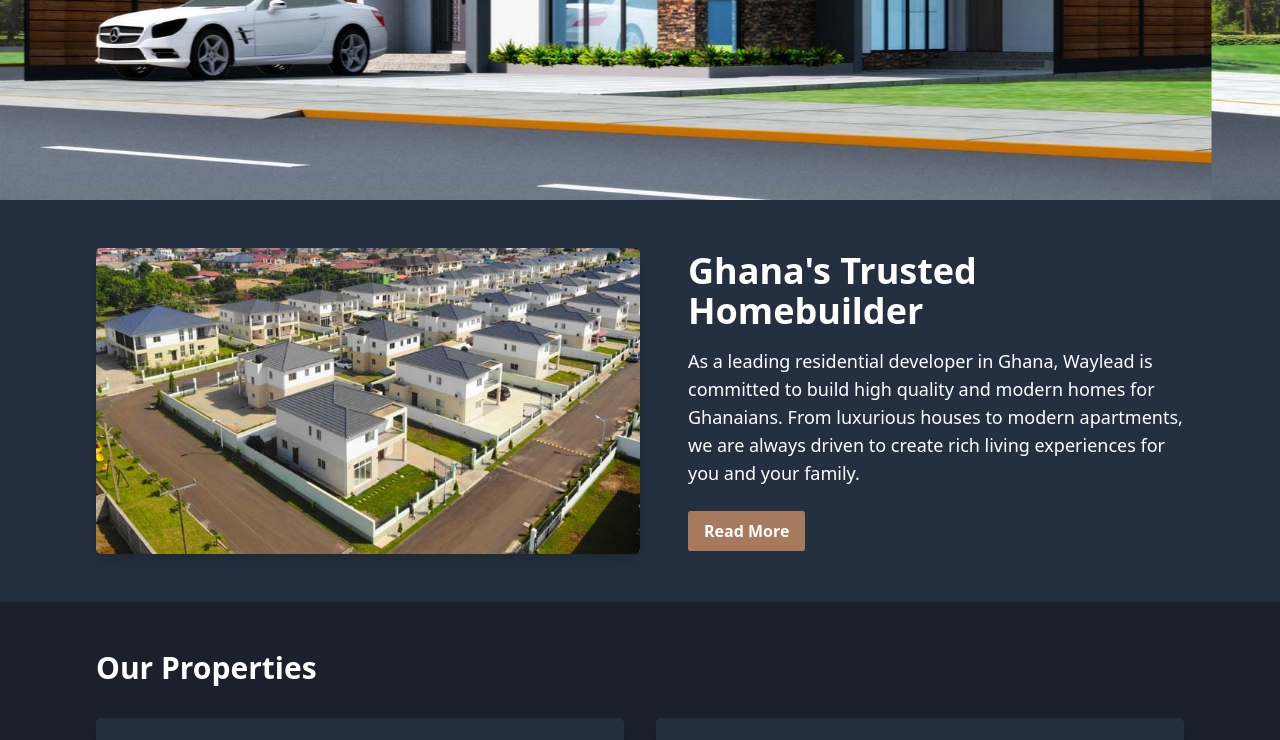
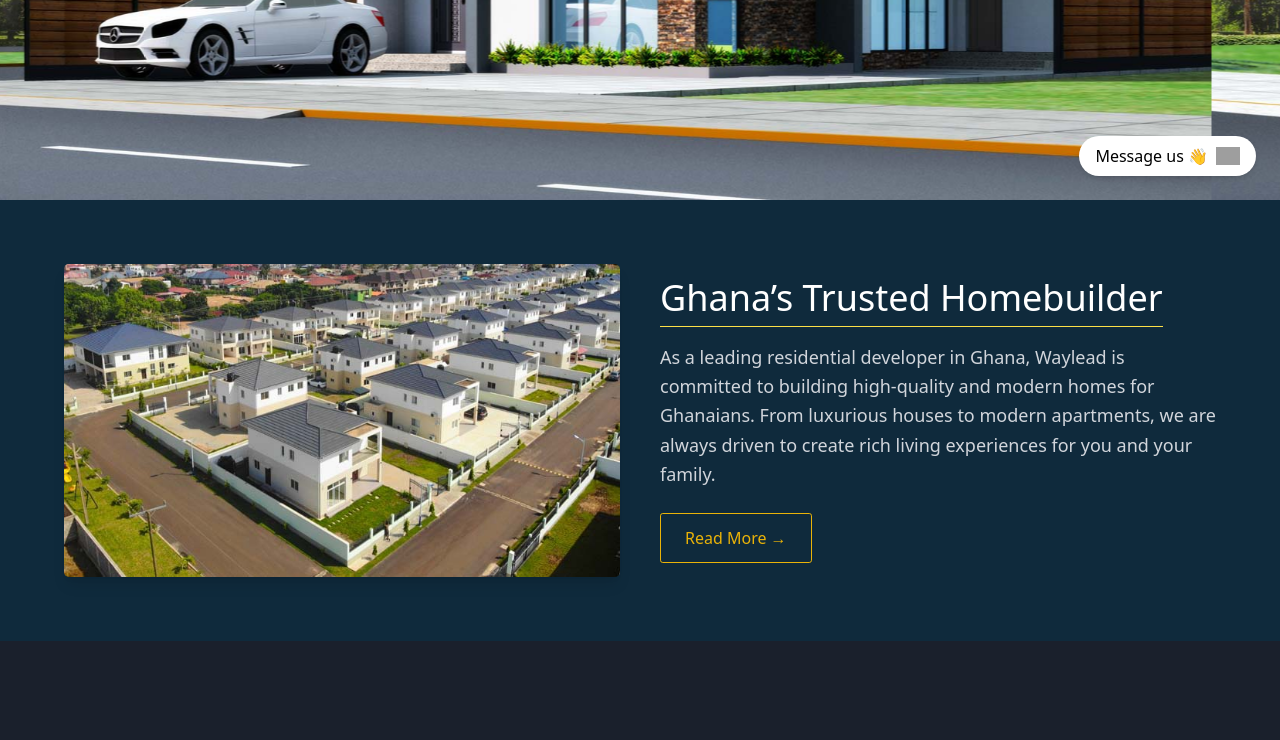
Before and after one commit to Eric-Eddie-Kabutey/standard-homes, a Next.js app: page / in a window 1280 px wide. Shown: the part 600-1340 px from the top of the page. Built offline with nearby package versions, Linux system fonts and the light colour scheme; grey boxes are pictures that could not be loaded.

Commit message:
OurProperties.jsx & HomeBuilderSection

```diff
--- a/app/(root)/page.jsx
+++ b/app/(root)/page.jsx
@@ -1,6 +1,6 @@
 import React from "react";
 import Hero from "@/components/Hero/Hero";
-import HeroSection from "@/components/HeroSection/HeroSection";
+import HomeBuilderSection from "../../components/HomeBuilderSection/HomeBuilderSection";
 import OurProperties from "../../components/OurProperties/OurProperties";
 import NewsAndMedia from "../../components/NewsAndMedia/NewsAndMedia";
 
@@ -8,7 +8,7 @@
   return (
     <>
       <Hero />
-      <HeroSection />
+      <HomeBuilderSection />
       <OurProperties />
       <NewsAndMedia />
     </>
--- a/components/HeroSection/HeroSection.jsx
+++ /dev/null
@@ -1,37 +0,0 @@
-import React from 'react';
-import Image from 'next/image';
-import Link from 'next/link';
-
-const HeroSection = () => {
-  return (
-    <section className="bg-[#242F3F] py-12 px-6 md:px-24 text-white">
-      <div className="container mx-auto flex flex-col md:flex-row items-center">
-        <div className="md:w-1/2"> {/* Image container */}
-          <Image
-            src="/home-about.jpg"
-            alt="Waylead Homes"
-            width={600}
-            height={400}
-            className="rounded-lg shadow-lg"
-          />
-        </div>
-        <div className="md:w-1/2 md:pl-12 mt-6 md:mt-0">
-          <h1 className="text-4xl font-bold mb-4">Ghana's Trusted Homebuilder</h1>
-          <p className="text-lg mb-6">
-            As a leading residential developer in Ghana, Waylead is committed to build high quality
-            and modern homes for Ghanaians. From luxurious houses to modern apartments, we
-            are always driven to create rich living experiences for you and your family.
-          </p>
-          <Link href="/read-more"> {/* Replace with your "Read More" link */}
-            <button className="bg-[#A7795D] hover:bg-[#91644A] text-white font-bold py-2 px-4 rounded-md mr-4">
-              Read More
-            </button>
-          </Link>
-
-        </div>
-      </div>
-    </section>
-  );
-};
-
-export default HeroSection;
--- /dev/null
+++ b/components/HomeBuilderSection/HomeBuilderSection.jsx
@@ -0,0 +1,49 @@
+import Image from "next/image";
+
+export default function TrustedHomebuilder() {
+  return (
+    <div className="bg-[#0F2A3C] text-white py-16 px-6 md:px-16">
+      <div className="max-w-7xl mx-auto">
+        {/* Main Content Section */}
+        <div className="flex flex-col md:flex-row items-center gap-10">
+          {/* Image Section */}
+          <div className="w-full md:w-1/2">
+            <Image
+              src="/home-about.jpg" // Replace with actual image path
+              alt="Modern Homes"
+              width={700}
+              height={450}
+              className="rounded-lg shadow-lg"
+            />
+          </div>
+
+          {/* Text Section */}
+          <div className="w-full md:w-1/2">
+            <h2 className="text-4xl font-light relative inline-block">
+              Ghana’s Trusted Homebuilder
+              <span className="block w-full border-t border-yellow-300 mt-2"></span>
+            </h2>
+            <p className="text-lg text-gray-300 mt-4 leading-relaxed">
+              As a leading residential developer in Ghana, Waylead is committed
+              to building high-quality and modern homes for Ghanaians. From
+              luxurious houses to modern apartments, we are always driven to
+              create rich living experiences for you and your family.
+            </p>
+
+            {/* Read More Button */}
+            <button className="mt-6 px-6 py-3 border border-yellow-500 text-yellow-500 rounded-md hover:bg-yellow-500 hover:text-black transition">
+              Read More →
+            </button>
+          </div>
+        </div>
+
+
+        {/* WhatsApp Button */}
+        <div className="fixed bottom-6 right-6 flex items-center space-x-2 bg-white text-black px-4 py-2 rounded-full shadow-md hover:bg-gray-200 transition">
+          <span className="font-medium">Message us 👋</span>
+          <Image src="https://upload.wikimedia.org/wikipedia/commons/6/6b/WhatsApp.svg" alt="WhatsApp" width={24} height={24} />
+        </div>
+      </div>
+    </div>
+  );
+}
--- a/components/OurProperties/OurProperties.jsx
+++ b/components/OurProperties/OurProperties.jsx
@@ -33,7 +33,14 @@
   return (
     <section className="bg-[#1A202C] py-12 px-6 md:px-24 text-white">
       <div className="container mx-auto">
-        <h1 className="text-3xl font-bold mb-8">Our Properties</h1>
+        {/* Our Properties Section */}
+        <div className="mt-16">
+          <h3 className="text-3xl font-light relative inline-block">
+            Our Properties
+            <span className="block w-full border-t border-yellow-300 mt-2"></span>
+          </h3>
+        </div>
+        <br />
         <div className="grid grid-cols-1 md:grid-cols-2 gap-8">
           {properties.map((property, index) => (
             <div key={index} className="bg-[#242F3F] rounded-lg shadow-lg p-6 hover:-translate-y-2 hover:shadow-xl">
```
Also changed, not shown: public/whatSapp-icon.png (added).
